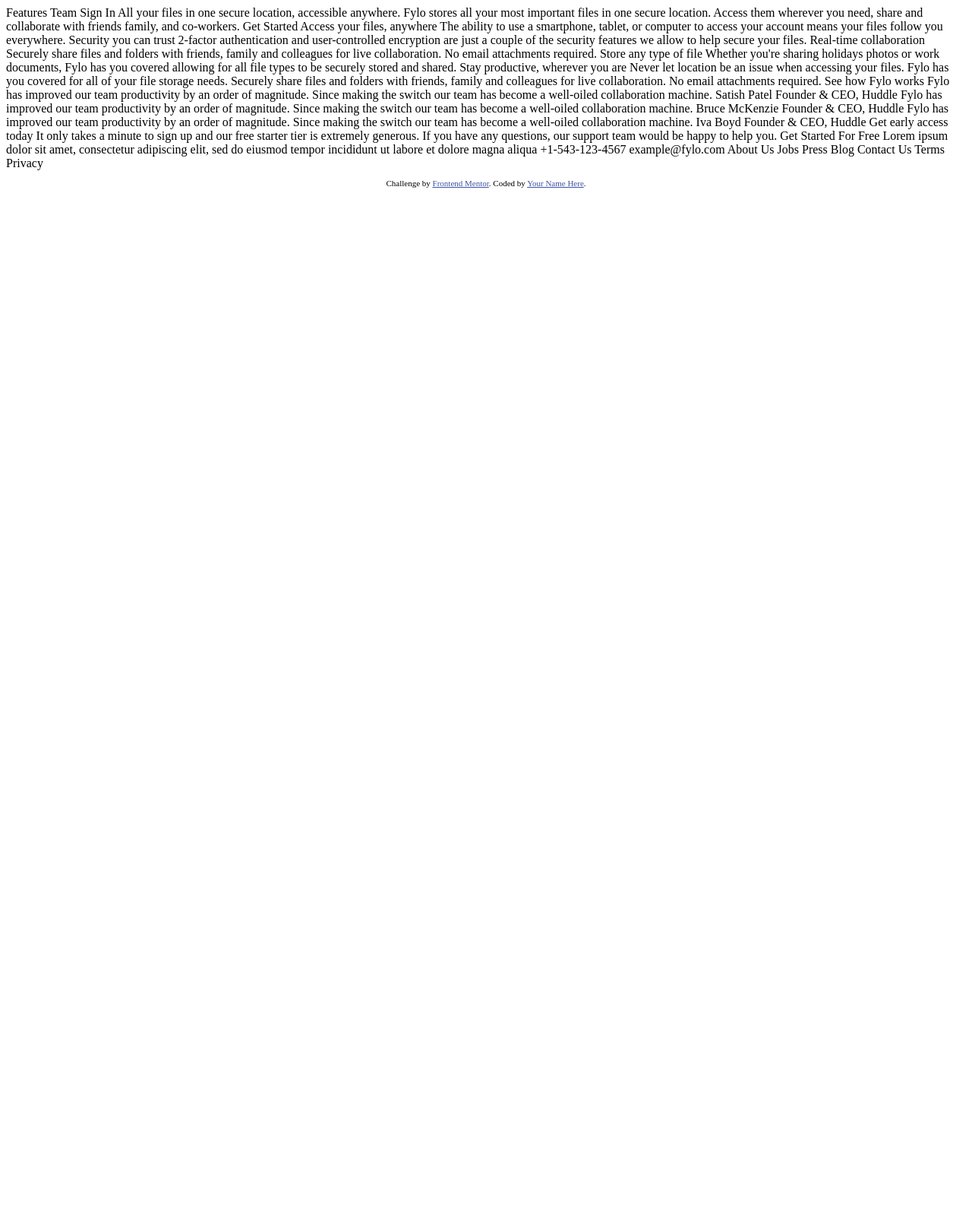
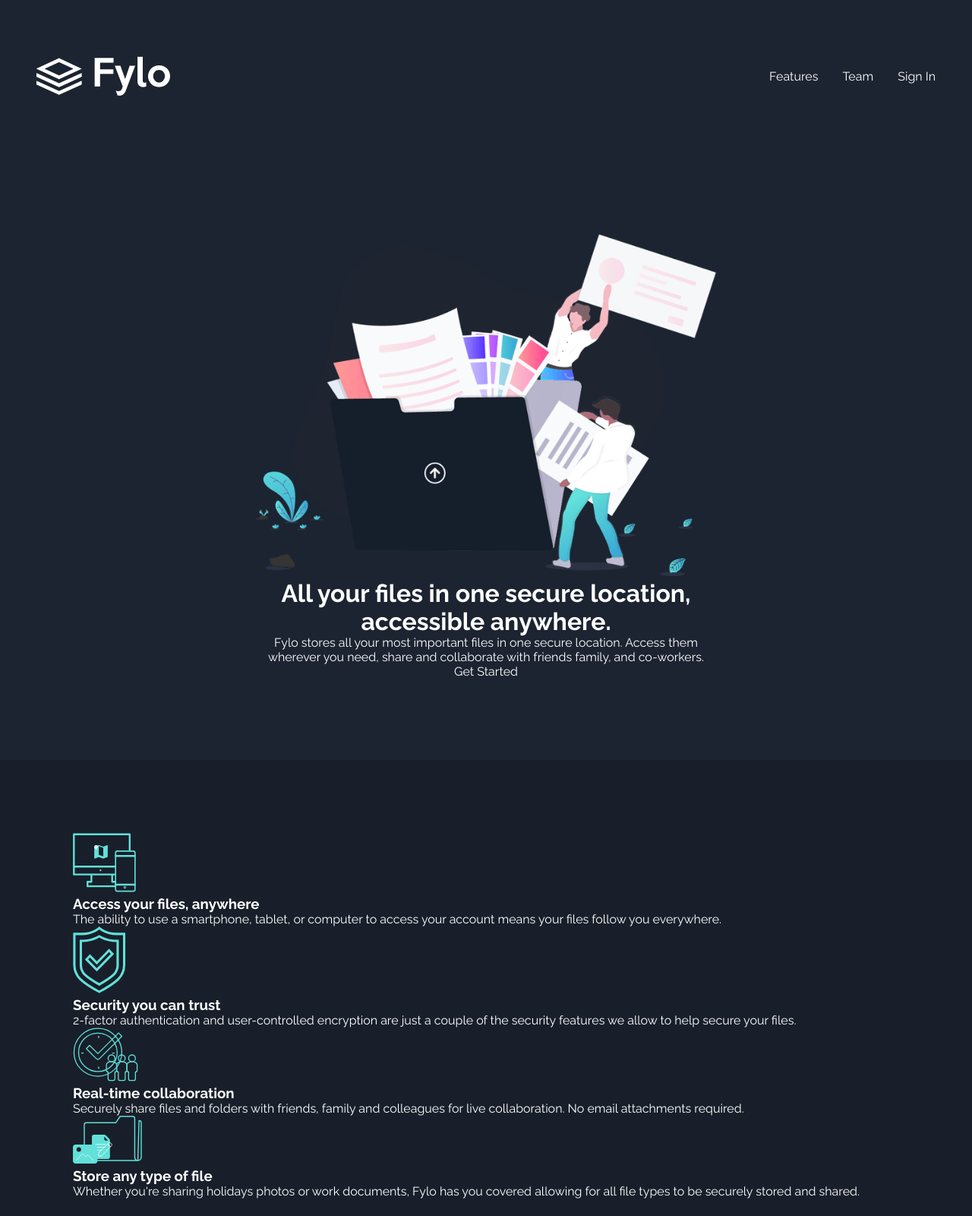
Before and after one commit to RodCri/Fylo-dark-theme-landing-page, a plain HTML site: page index.html in a window 1280 px wide. Shown: the top 1600 px of the page at 76% size. Before the commit the page ends 800 px from the top, so only its background shows below. Drawn offline with Linux system fonts and the light colour scheme.

Commit message:
Style hero and nav

```diff
--- /dev/null
+++ b/css/style.css
@@ -0,0 +1,89 @@
+:root{
+    --dark-blue-intro: hsl(217, 28%, 15%);
+    --dark-blue-main: hsl(218, 28%, 13%);
+    --dark-blue-footer: hsl(216, 53%, 9%);
+    --dark-blue-testimonials: hsl(219, 30%, 18%);
+    --cyan: hsl(176, 68%, 64%);
+    --blue: hsl(198, 60%, 50%);
+    --light-red: hsl(0, 100%, 63%);
+    --white: hsl(0, 0%, 100%);
+}
+*{
+    padding: 0;
+    margin: 0;
+    box-sizing: border-box;
+}
+body{
+    /* font-family: 'Open Sans', sans-serif; */
+    font-family: 'Raleway', sans-serif;
+    font-size: 16px;
+    color: var(--white);
+}
+a{
+    text-decoration: none;
+    color: var(--white);
+}
+li{
+    list-style: none;
+}
+
+.nav{
+    width: 100%;
+    height: 200px;
+    display: flex;
+    flex-direction: row;
+    justify-content: space-between;
+    align-items: center;
+    padding: 3em;
+    background-color: var(--dark-blue-intro);
+}
+.nav__logo{
+    width: 20%;
+}
+.nav__logo img{
+    display: flex;
+}
+.nav__options{
+    width: 80%;
+    display: flex;
+    justify-content: flex-end;
+}
+.nav__options a{
+    padding-left: 2em;
+}
+
+.hero{
+    position: relative;
+    width: 100%;
+    height: 800px;
+    display: flex;
+    flex-direction: column;
+    justify-content: center;
+    align-items: center;
+    background-color: var(--dark-blue-intro);
+    z-index: 1;
+}
+.container{
+    width: 50%;
+    padding: 5em 1em;
+    text-align: center;
+}
+/* .hero::after{
+    position: absolute;
+    content: '';
+    width: 100%;
+    height: 100%;
+    background-image: url('../images/bg-curvy-desktop.svg');
+    background-repeat: no-repeat;
+    background-size: contain;
+    bottom: 0;
+    z-index: -1;
+    transform: translateY(450px);
+} */
+.hero__figure img{
+    width: 100%;
+}
+.services{
+    padding: 6em;
+    background-color: var(--dark-blue-main);
+}
--- a/index.html
+++ b/index.html
@@ -2,105 +2,191 @@
 <html lang="en">
 <head>
   <meta charset="UTF-8">
-  <meta name="viewport" content="width=device-width, initial-scale=1.0"> <!-- displays site properly based on user's device -->
-
+  <meta name="viewport" content="width=device-width, initial-scale=1.0">
   <link rel="icon" type="image/png" sizes="32x32" href="./images/favicon-32x32.png">
-
   <title>Frontend Mentor | Fylo landing page with dark theme and features grid</title>
-
-  <!-- Feel free to remove these styles or customise in your own stylesheet 👍 -->
-  <style>
-    .attribution { font-size: 11px; text-align: center; }
-    .attribution a { color: hsl(228, 45%, 44%); }
-  </style>
+  <link href="https://fonts.googleapis.com/css2?family=Open+Sans:wght@400;700&family=Raleway:wght@400;700&display=swap" rel="stylesheet">
+  <link rel="stylesheet" href="css/style.css">
 </head>
 <body>
-  Features
-  Team
-  Sign In
-
-  All your files in one secure location, accessible anywhere.
-
-  Fylo stores all your most important files in one secure location. Access them wherever
-  you need, share and collaborate with friends family, and co-workers.
-
-  Get Started
-
-  Access your files, anywhere
-
-  The ability to use a smartphone, tablet, or computer to access your account means your
-  files follow you everywhere.
-
-  Security you can trust
-
-  2-factor authentication and user-controlled encryption are just a couple of the security
-  features we allow to help secure your files.
-
-  Real-time collaboration
-
-  Securely share files and folders with friends, family and colleagues for live collaboration.
-  No email attachments required.
-
-  Store any type of file
-
-  Whether you're sharing holidays photos or work documents, Fylo has you covered allowing for all
-  file types to be securely stored and shared.
-
-  Stay productive, wherever you are
-
-  Never let location be an issue when accessing your files. Fylo has you covered for all of your file
-  storage needs.
-
-  Securely share files and folders with friends, family and colleagues for live collaboration. No email
-  attachments required.
-
-  See how Fylo works
-
-  Fylo has improved our team productivity by an order of magnitude. Since making the switch our team has
-  become a well-oiled collaboration machine.
-
-  Satish Patel
-  Founder & CEO, Huddle
-
-  Fylo has improved our team productivity by an order of magnitude. Since making the switch our team has
-  become a well-oiled collaboration machine.
-
-  Bruce McKenzie
-  Founder & CEO, Huddle
-
-  Fylo has improved our team productivity by an order of magnitude. Since making the switch our team has
-  become a well-oiled collaboration machine.
-
-  Iva Boyd
-  Founder & CEO, Huddle
-
-  Get early access today
-
-  It only takes a minute to sign up and our free starter tier is extremely generous. If you have any
-  questions, our support team would be happy to help you.
-
-  Get Started For Free
-
-  Lorem ipsum dolor sit amet, consectetur adipiscing elit, sed do eiusmod tempor incididunt ut labore et
-  dolore magna aliqua
-
-  +1-543-123-4567
-  example@fylo.com
-
-  About Us
-  Jobs
-  Press
-  Blog
-
-  Contact Us
-  Terms
-  Privacy
-
-  <footer>
-    <p class="attribution">
-      Challenge by <a href="https://www.frontendmentor.io?ref=challenge" target="_blank">Frontend Mentor</a>.
-      Coded by <a href="#">Your Name Here</a>.
-    </p>
+  <div class="nav">
+    <div class="nav__logo">
+      <img src="images/logo.svg" alt="logo" class="logo">
+    </div>
+    <div class="nav__options">
+      <a href="#">Features</a>
+      <a href="#">Team</a>
+      <a href="#">Sign In</a>
+    </div>
+  </div>
+  <div class="hero">
+    <div class="container">
+      <div class="hero__figure">
+        <img src="images/illustration-intro.png" alt="Accesible anywhere">
+      </div>
+      <div class="hero__info">
+        <div class="hero__info-title">
+          <h1>All your files in one secure location, <br>accessible anywhere.</h1>
+        </div>
+        <div class="hero__info-text">
+          <p>Fylo stores all your most important files in one secure location. Access them wherever you need, share and collaborate with friends family, and co-workers.</p>
+        </div>
+        <div class="hero__info-cta">
+          <a href="#" class="cta">Get Started</a>
+        </div>
+      </div>
+    </div>
+  </div>
+  <div class="services">
+    <div class="services__card">
+      <div class="services__card-figure">
+        <img src="images/icon-access-anywhere.svg" alt=" Access your files">
+      </div>
+      <div class="services__card-info">
+        <h3>Access your files, anywhere</h3>
+        <p>The ability to use a smartphone, tablet, or computer to access your account means your files follow you everywhere.</p>
+      </div>
+    </div>
+    <div class="services__card">
+      <div class="services__card-figure">
+        <img src="images/icon-security.svg" alt="security">
+      </div>
+      <div class="services__card-info">
+        <h3>Security you can trust</h3>
+        <p>2-factor authentication and user-controlled encryption are just a couple of the security features we allow to help secure your files.</p>
+      </div>
+    </div>
+    <div class="services__card">
+      <div class="services__card-figure">
+        <img src="images/icon-collaboration.svg" alt="collaboration">
+      </div>
+      <div class="services__card-info">
+        <h3>Real-time collaboration</h3>
+        <p>Securely share files and folders with friends, family and colleagues for live collaboration. No email attachments required.</p>
+      </div>
+    </div>
+    <div class="services__card">
+      <div class="services__card-figure">
+        <img src="images/icon-any-file.svg" alt="any file">
+      </div>
+      <div class="services__card-info">
+        <h3>Store any type of file</h3>
+        <p>Whether you're sharing holidays photos or work documents, Fylo has you covered allowing for all file types to be securely stored and shared.</p>
+      </div>
+    </div>
+  </div>
+  <div class="productive">
+    <div class="productive__figure">
+      <img src="images/illustration-stay-productive.png" alt="productive">
+    </div>
+    <div class="productive__info">
+      <div class="productive__info-title">
+        <h2>Stay productive, <br>wherever you are</h2>
+      </div>
+      <div class="productive__info-text">
+        <p>Never let location be an issue when accessing your files. Fylo has you covered for all of your file storage needs.</p>
+        <p>Securely share files and folders with friends, family and colleagues for live collaboration. No email attachments required.</p>
+      </div>
+      <div class="productive__info-link">
+        <a href="#">See how Fylo works</a>
+        <img src="images/icon-arrow.svg" alt="arrow">
+      </div>
+    </div>
+  </div>
+  <div class="testimonials">
+    <div class="testimonials__card">
+      <div class="testimonials__card-info">
+        <p>Fylo has improved our team productivity by an order of magnitude. Since making the switch our team has become a well-oiled collaboration machine.</p>
+      </div>
+      <div class="testimonials__card-user">
+        <div class="card__user-photo">
+          <img src="images/profile-1.jpg" alt="profile">
+        </div>
+        <div class="card__user-name">
+          <p>Satish Patel</p>
+          <span>Founder & CEO, Huddle</span>
+        </div>
+      </div>
+    </div>
+    <div class="testimonials__card">
+      <div class="testimonials__card-info">
+        <p>Fylo has improved our team productivity by an order of magnitude. Since making the switch our team has become a well-oiled collaboration machine.</p>
+      </div>
+      <div class="testimonials__card-user">
+        <div class="card__user-photo">
+          <img src="images/profile-2.jpg" alt="profile">
+        </div>
+        <div class="card__user-name">
+          <p>Bruce McKenzie</p>
+          <span>Founder & CEO, Huddle</span>
+        </div>
+      </div>
+    </div>
+    <div class="testimonials__card">
+      <div class="testimonials__card-info">
+        <p>Fylo has improved our team productivity by an order of magnitude. Since making the switch our team has become a well-oiled collaboration machine.</p>
+      </div>
+      <div class="testimonials__card-user">
+        <div class="card__user-photo">
+          <img src="images/profile-3.jpg" alt="profile">
+        </div>
+        <div class="card__user-name">
+          <p>Iva Boyd</p>
+          <span>Founder & CEO, Huddle</span>
+        </div>
+      </div>
+    </div>
+  </div>
+  <div class="access">
+    <div class="access__info">
+      <div class="access__info-title">
+        <h2>Get early access today</h2>
+      </div>
+      <div class="access__info-text">
+        <p>It only takes a minute to sign up and our free starter tier is extremely generous. If you have any questions, our support team would be happy to help you.</p>
+      </div>
+    </div>
+    <div class="access__register">
+      <input type="text">
+      <button class="btn">Get Started For Free</button>
+    </div>
+  </div>
+  <footer class="footer">
+    <div class="footer__logo">
+      <img src="" alt="">
+    </div>
+    <div class="footer__options">
+      <div class="footer__options-location">
+        <img src="images/icon-location.svg" alt="location">
+        <p>Lorem ipsum dolor sit amet, consectetur adipiscing elit, sed do eiusmod tempor incididunt ut labore et dolore magna aliqua</p>
+      </div>
+      <div class="footer__options-contact">
+        <div class="contact-phone">
+          <img src="images/icon-phone.svg" alt="phone">
+          <span>+1-543-123-4567</span>
+        </div>
+        <div class="contact-email">
+          <img src="images/icon-email.svg" alt="email">
+          <span>example@fylo.com</span>
+        </div>
+      </div>
+      <div class="footer__options-menu">
+        <li>About Us</li>
+        <li>Jobs</li>
+        <li>Press</li>
+        <li>Blog</li>
+      </div>
+      <div class="footer__options-menu">
+        <li>Contact Us</li>
+        <li>Terms</li>
+        <li>Privacy</li>
+      </div>
+      <div class="footer__options-redes">
+        <img src="images/facebook.svg" alt="facebook">
+        <img src="images/twiter.svg" alt="twitter">
+        <img src="images/instagram.svg" alt="instagram">
+      </div>
+    </div>
   </footer>
 </body>
 </html>
```
Also changed, not shown: images/facebook.svg (added), images/instagram.svg (added), images/twiter.svg (added).
